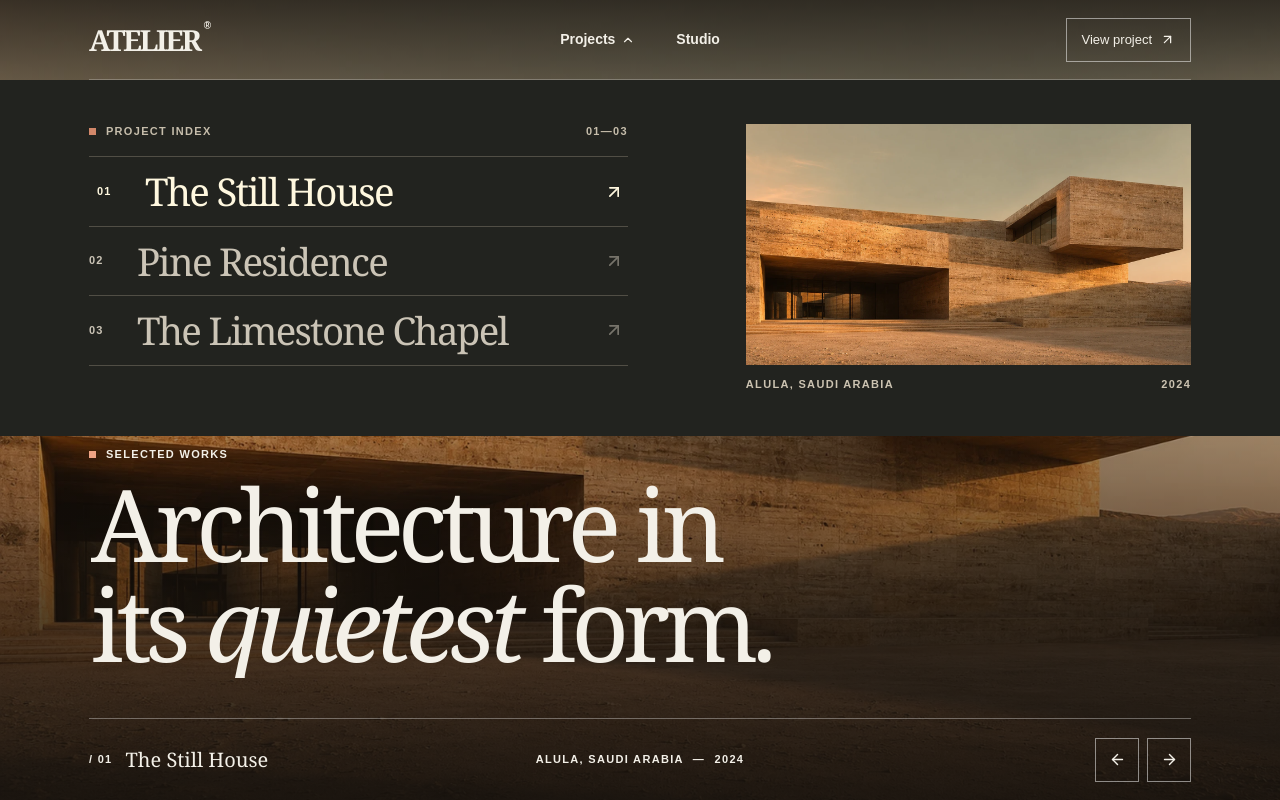
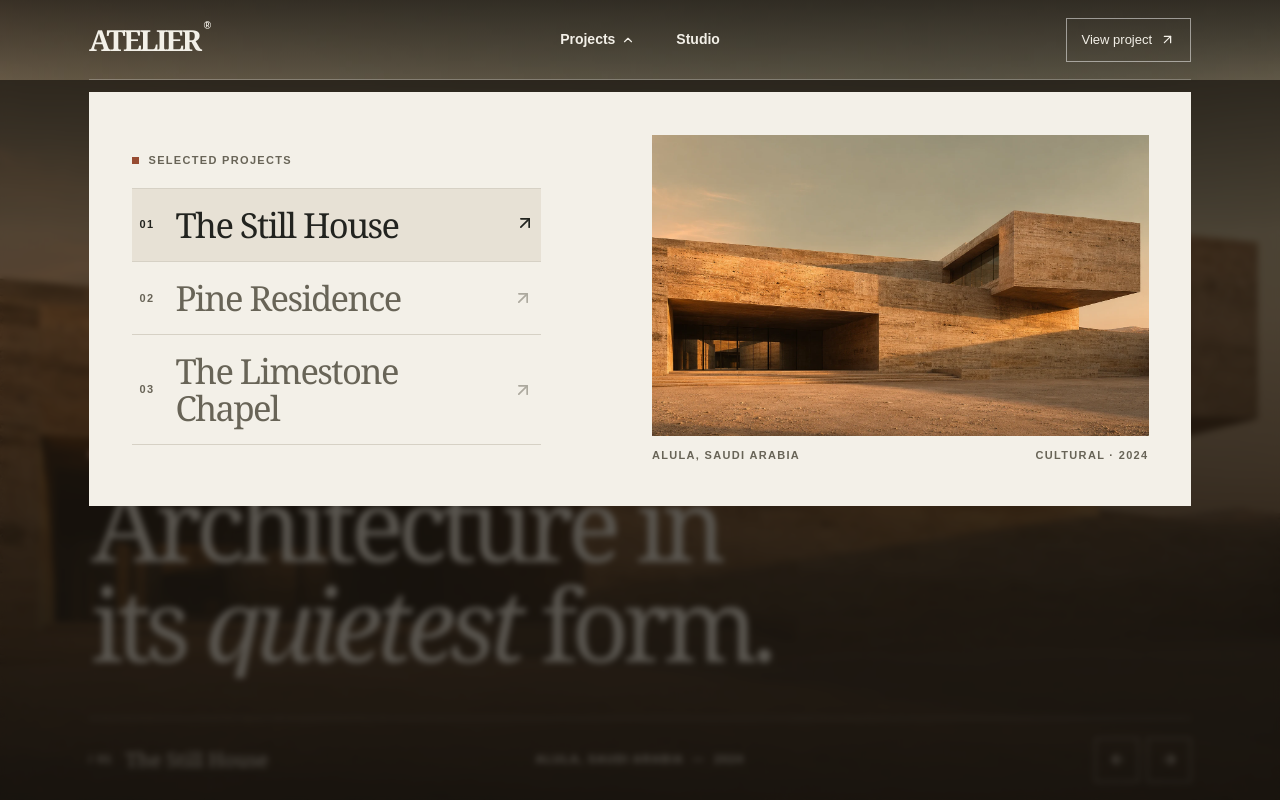
Before and after one commit to dennypratama194/motion-showcase-lab, a Next.js app: page / in a window 1280 px wide. Both pictures are taken after a click on the button "Projects". Shown: the top 800 px of the page. Built offline with nearby package versions, Linux system fonts and the light colour scheme.

Commit message:
Refine ATELIER projects mega menu

```diff
--- a/app/globals.css
+++ b/app/globals.css
@@ -51,21 +51,28 @@ h1 { margin: 16px 0 0; font: 400 clamp(50px, 7.85vw, 113px)/.85 Georgia, serif;
 .caption-location span { margin-inline: 5px; }
 .caption-arrows { display: flex; justify-content: end; gap: 8px; }
 .caption-arrows button { display: grid; place-items: center; width: 44px; height: 44px; border: 1px solid #ffffff80; transition: background .2s, color .2s; }
-.project-index { position: absolute; top: 100%; left: 0; width: 100%; max-height: calc(100dvh - 80px); overflow: auto; background: var(--ink); color: var(--paper); clip-path: inset(0 0 100% 0); box-shadow: 0 12px 24px #22231f24; }
-.index-grid { padding-block: 44px; align-items: start; }
-.index-list { grid-column: 1 / span 6; }
-.index-label { display: flex; align-items: center; gap: 10px; color: #c6bdab; margin-bottom: 17px; }
-.index-label .marker { background: #d28769; }
-.index-label span:last-child { margin-left: auto; }
-.project-option { border-top: 1px solid #514e45; width: 100%; display: grid; grid-template-columns: 40px minmax(0, 1fr) 24px; align-items: center; text-align: left; padding: 15px 0; gap: 8px; color: #cbc4b6; transition: color .2s, padding .2s; }
-.project-option span:nth-child(2) { font: 400 clamp(24px, 3vw, 42px)/1 Georgia, serif; letter-spacing: -.045em; }
-.project-option svg { opacity: .5; transition: opacity .2s; }
-.project-option[data-active=true] { color: #fff8df; padding-left: 8px; }
-.project-option[data-active=true] svg { opacity: 1; }
-.project-option:last-of-type { border-bottom: 1px solid #514e45; }
-.index-preview { grid-column: 8 / -1; margin: 0; }
-.preview-crop { aspect-ratio: 1.85; overflow: hidden; background: #423e35; }
-.index-preview figcaption { margin-top: 12px; color: #ccc3b1; }
+.site-header { --header-height: 80px; }
+.menu-backdrop { position: absolute; inset: 100% 0 auto; height: calc(100dvh - var(--header-height)); background: #19140fb3; backdrop-filter: blur(3px); opacity: 0; }
+.project-index { position: absolute; inset: calc(100% + 12px) 0 auto; max-height: calc(100dvh - var(--header-height) - 24px); overflow: auto; overscroll-behavior: contain; background: var(--paper); color: var(--ink); clip-path: inset(0 0 100% 0); transform: translateY(-10px); }
+.project-index :focus-visible { outline-color: var(--accent); }
+.index-grid { padding: clamp(24px, 3.33vw, 48px); align-items: center; }
+.index-list { grid-column: 1 / span 5; }
+.index-label { display: flex; align-items: center; gap: 10px; color: var(--muted); margin-bottom: 20px; }
+.project-option { border-top: 1px solid var(--line); width: 100%; display: grid; grid-template-columns: 28px minmax(0, 1fr) 20px; align-items: center; text-align: left; padding: 18px 8px; gap: 8px; color: var(--muted); transition: background .25s, color .25s; }
+.project-option span:nth-child(2) { font: 400 clamp(21px, 2.7vw, 39px)/1.05 Georgia, serif; letter-spacing: -.045em; }
+.project-option svg { opacity: .5; transition: opacity .25s, transform .25s; }
+.project-option[data-active=true] { background: #e7e1d5; color: var(--ink); }
+.project-option[data-active=true] svg { opacity: 1; transform: translate(2px, -2px); }
+.project-option:last-of-type { border-bottom: 1px solid var(--line); }
+.index-preview { grid-column: 7 / -1; margin: 0; min-width: 0; }
+.preview-crop { position: relative; aspect-ratio: 1.65; overflow: hidden; background: #423e35; }
+.preview-crop img { position: absolute; inset: 0; opacity: 0; transform: scale(1.035); transition: opacity .38s ease, transform .55s cubic-bezier(.22, 1, .36, 1); }
+.preview-crop img[data-active=true] { opacity: 1; transform: scale(1); }
+.index-preview figcaption { margin-top: 12px; color: var(--muted); }
+@media (prefers-reduced-motion: no-preference) {
+  .project-index[data-open=true] .project-option { animation: fade-rise 420ms cubic-bezier(.22, 1, .36, 1) calc(80ms + var(--row-delay)) backwards; }
+  .project-index[data-open=true] .index-preview { animation: fade-rise 500ms cubic-bezier(.22, 1, .36, 1) 130ms backwards; }
+}
 .detail-section { padding-block: clamp(52px, 8vw, 112px); border-bottom: 1px solid var(--line); }
 .detail-section > p { grid-column: span 3; display: flex; align-items: center; gap: 10px; align-self: start; margin-top: 12px; }
 .detail-section > div { grid-column: 4 / 11; }
@@ -89,10 +96,13 @@ h1 { margin: 16px 0 0; font: 400 clamp(50px, 7.85vw, 113px)/.85 Georgia, serif;
   .caption-location { grid-column: 1; grid-row: 2; }
   .caption-arrows { grid-column: 2; grid-row: 1 / span 2; }
   .caption-project { font-size: 17px; gap: 6px; }
-  .project-index { max-height: calc(100dvh - 64px); }
-  .index-grid { display: flex; flex-direction: column; gap: 20px; align-items: stretch; padding-block: 24px; }
-  .project-option { padding-block: 12px; }
-  .preview-crop { aspect-ratio: 2.25; }
+  .site-header { --header-height: 64px; }
+  .index-grid { display: flex; flex-direction: column; gap: 16px; align-items: stretch; padding: 16px; }
+  .project-option { padding-block: 12px; grid-template-columns: 21px minmax(0, 1fr) 16px; }
+  .project-option svg { width: 16px; }
+  .index-label { margin-bottom: 12px; }
+  .preview-crop { aspect-ratio: 1.85; }
+  .index-preview figcaption { font-size: 10px; gap: 8px; }
   .detail-section { display: block; }
   .detail-section > p { margin: 0 0 16px; }
 }
--- a/app/page.js
+++ b/app/page.js
@@ -22,7 +22,7 @@ export default function Home() {
   const toggle = useRef(null);
   const firstProject = useRef(null);
   const hero = useRef(null);
-  const previewImage = useRef(null);
+  const backdrop = useRef(null);
   const keyboardOpen = useRef(false);
   const active = projects[selected];
 
@@ -30,20 +30,22 @@ export default function Home() {
     if (!shown) return;
     const reduced = window.matchMedia('(prefers-reduced-motion: reduce)').matches;
     if (open && keyboardOpen.current) firstProject.current?.focus();
-    const animation = gsap.to(panel.current, {
-      clipPath: open ? 'inset(0% 0 0 0)' : 'inset(0% 0 100% 0)',
-      duration: reduced ? 0 : 0.48,
-      ease: open ? 'power3.out' : 'power3.inOut',
+    const animation = gsap.timeline({
       onComplete: () => { if (!open) setShown(false); },
     });
+    animation.to(panel.current, {
+      clipPath: open ? 'inset(0% 0 0 0)' : 'inset(0% 0 100% 0)',
+      y: open ? 0 : -10,
+      duration: reduced ? 0 : open ? 0.52 : 0.32,
+      ease: open ? 'power4.out' : 'power2.inOut',
+    }, 0).to(backdrop.current, {
+      opacity: open ? 1 : 0,
+      duration: reduced ? 0 : 0.3,
+      ease: 'power2.out',
+    }, 0);
+    if (reduced) animation.progress(1);
     return () => animation.kill();
   }, [open, shown]);
-
-  useLayoutEffect(() => {
-    if (!open || window.matchMedia('(prefers-reduced-motion: reduce)').matches) return;
-    const animation = gsap.fromTo(previewImage.current, { opacity: 0.35, scale: 1.045 }, { opacity: 1, scale: 1, duration: 0.45, ease: 'power2.out' });
-    return () => animation.kill();
-  }, [open, preview]);
 
   useEffect(() => {
     if (!open) return;
@@ -54,7 +56,10 @@ export default function Home() {
       }
     }
     function closeOutside(event) {
-      if (!panel.current?.contains(event.target) && !toggle.current?.contains(event.target)) setOpen(false);
+      if (!panel.current?.contains(event.target) && !toggle.current?.contains(event.target)) {
+        if (event.target === backdrop.current && panel.current?.contains(document.activeElement)) toggle.current?.focus();
+        setOpen(false);
+      }
     }
     window.addEventListener('keydown', closeOnEscape);
     window.addEventListener('pointerdown', closeOutside);
@@ -88,12 +93,13 @@ export default function Home() {
           </nav>
           <a className="header-cta" href="#project-detail" onClick={() => setOpen(false)}><span>View project</span><ArrowUpRight size={15} aria-hidden="true" /></a>
         </div>
-        <nav id="project-index" ref={panel} aria-label="Project index" className="project-index" hidden={!shown} inert={!open}>
-          <div className="frame index-grid">
+        <div className="menu-backdrop" ref={backdrop} hidden={!shown} aria-hidden="true" />
+        <nav id="project-index" ref={panel} aria-label="Project index" className="frame project-index" data-open={open} hidden={!shown} inert={!open}>
+          <div className="index-grid">
             <div className="index-list">
-              <p className="micro index-label"><span className="marker" /> Project Index <span>01—03</span></p>
+              <p className="micro index-label"><span className="marker" /> Selected projects</p>
               {projects.map((project, i) => (
-                <button key={project.name} ref={i === 0 ? firstProject : undefined} className="project-option" data-active={preview === i} onPointerEnter={() => setPreview(i)} onFocus={() => setPreview(i)} onClick={() => selectProject(i)}>
+                <button key={project.name} ref={i === 0 ? firstProject : undefined} className="project-option" style={{ '--row-delay': `${i * 55}ms` }} data-active={preview === i} onPointerEnter={(event) => { if (event.pointerType !== 'touch') setPreview(i); }} onFocus={() => setPreview(i)} onClick={() => selectProject(i)}>
                   <span className="micro">{number(i)}</span>
                   <span>{project.name}</span>
                   <ArrowUpRight size={20} aria-hidden="true" />
@@ -101,8 +107,12 @@ export default function Home() {
               ))}
             </div>
             <figure className="index-preview">
-              <div className="preview-crop"><img key={preview} ref={previewImage} src={projects[preview].image} alt={projects[preview].alt} /></div>
-              <figcaption className="micro flex justify-between gap-4"><span>{projects[preview].place}</span><span>{projects[preview].year}</span></figcaption>
+              <div className="preview-crop">
+                {projects.map((project, i) => (
+                  <img key={project.image} src={shown ? project.image : undefined} alt={project.alt} aria-hidden={preview !== i} data-active={preview === i} />
+                ))}
+              </div>
+              <figcaption className="micro flex justify-between gap-4"><span>{projects[preview].place}</span><span>{projects[preview].type} · {projects[preview].year}</span></figcaption>
             </figure>
           </div>
         </nav>
```
Also changed, not shown: 1 other file (tests, documents, lock files or other folders).
